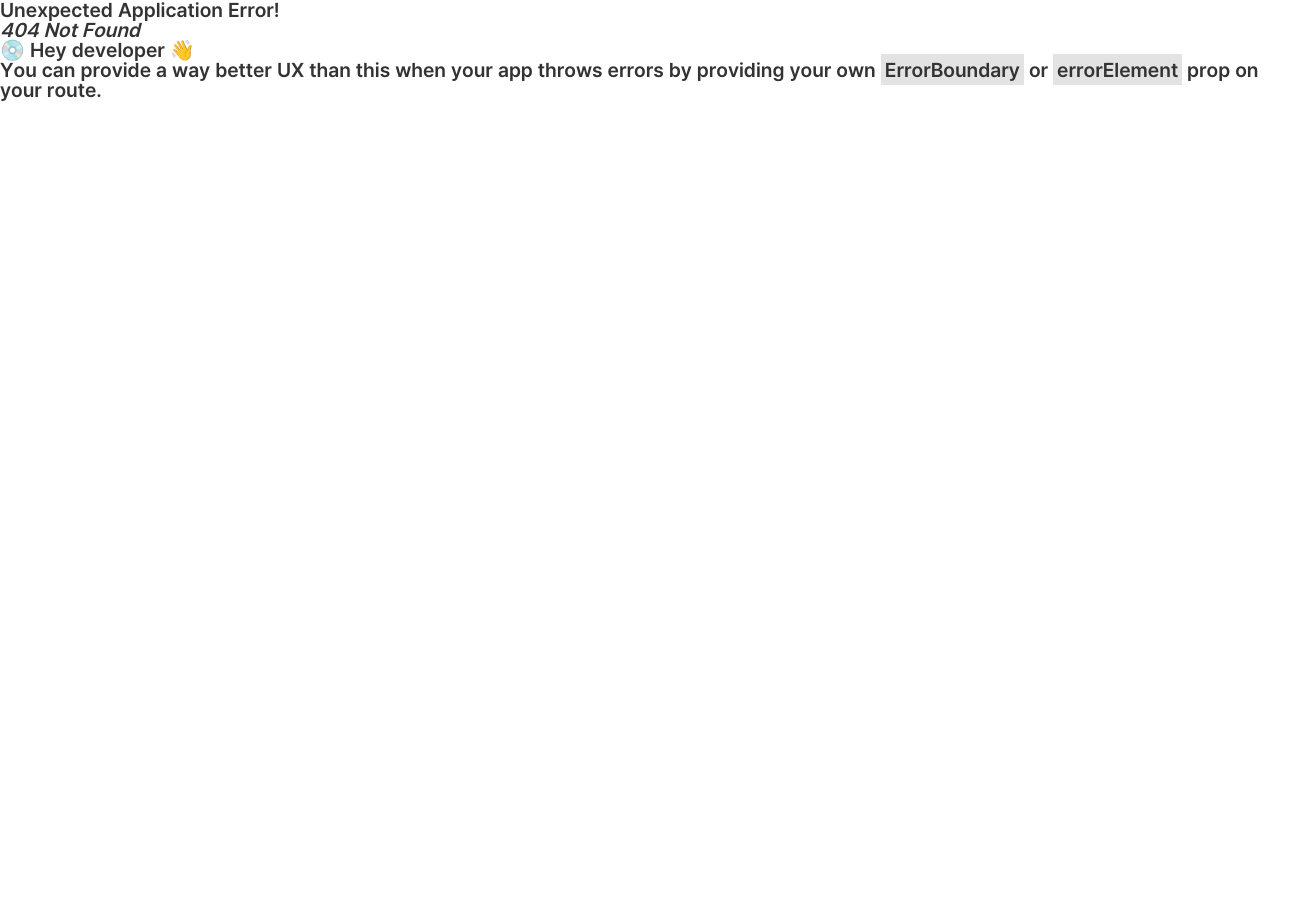
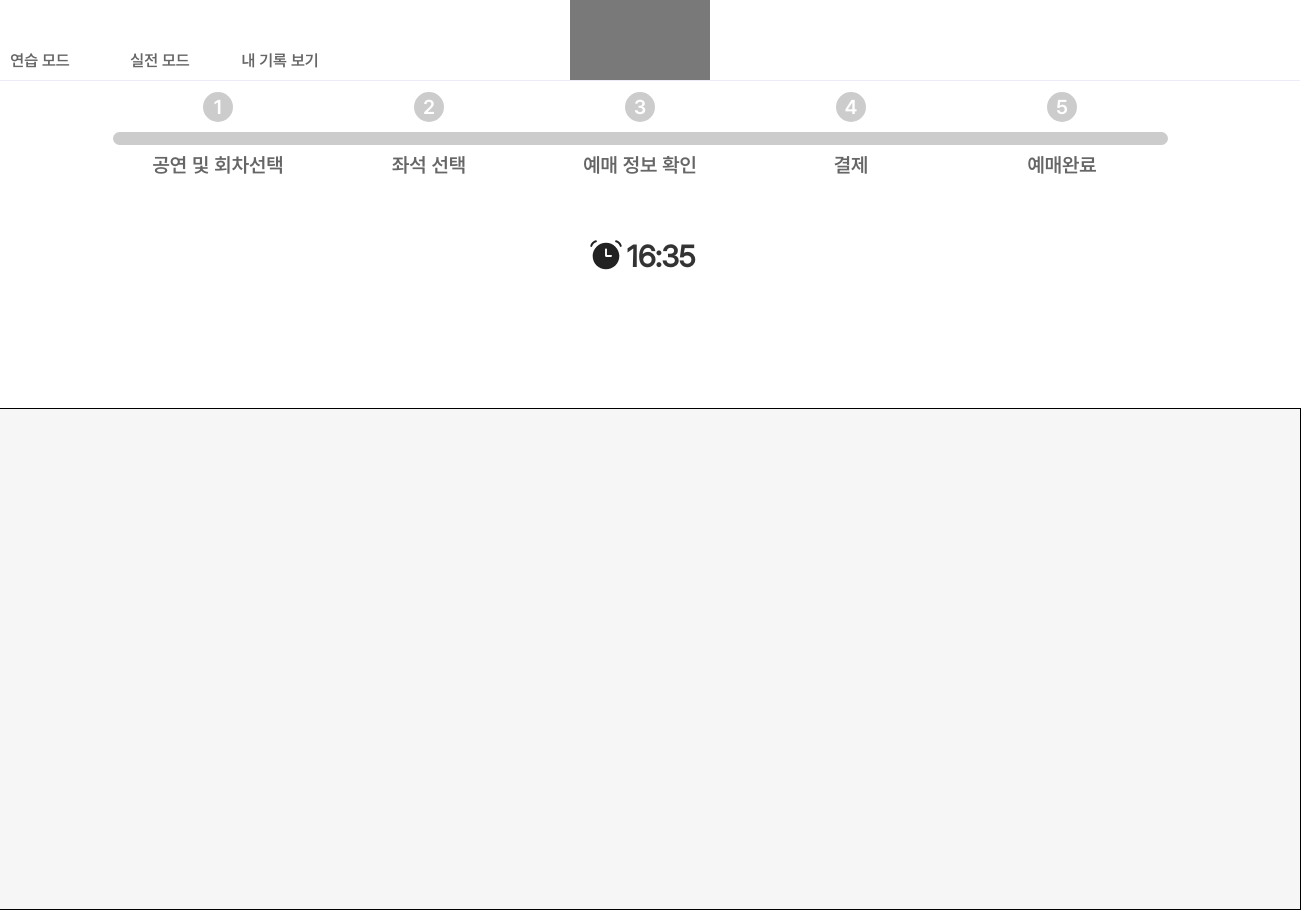
Before and after one commit to Easy-Ti-cket/easy-ticket, a React (Vite) app: page /progress in a window 1280 px wide. Before the commit this address had no page. Shown: the whole page, 1301 px wide, since content can reach past the window. Before the commit the page ends 800 px from the top, so only its background shows below. Built offline with nearby package versions, Linux system fonts and the light colour scheme.

Commit message:
Test: 중첩라우팅 test

```diff
--- a/src/components/poster/Poster.jsx
+++ b/src/components/poster/Poster.jsx
@@ -14,6 +14,7 @@ const PosterImage = styled.img`
 const Poster = ({ id }) => {
   const [posters] = useAtom(postersAtom);
   const poster = posters[id]; // 배열 인덱스로 접근 (id = array index)
+  console.log(poster.src);
   return <PosterImage src={poster.src} alt={poster.title_ko} />;
 };
 
--- a/src/components/poster/PosterList.jsx
+++ b/src/components/poster/PosterList.jsx
@@ -42,7 +42,7 @@ const PosterTime = styled.div`
 // 포스터 전체를 담는 컨테이너
 const PosterListContainer = styled.div`
   width: 1320px;
-  height: 620px;
+  // height: 620px;
   display: flex;
   gap: 50px;
   justify-content: center;
@@ -83,7 +83,7 @@ const PosterInfo = styled.div`
 
 const PosterList = ({ onPosterClick }) => {
   const [posters] = useAtom(postersAtom);
-
+  console.log(posters);
   return (
     <PosterListContainer>
       {posters.map((poster, index) => (
--- a/src/pages/ProgressContents.jsx
+++ b/src/pages/ProgressContents.jsx
@@ -1,6 +1,7 @@
 import styled from "styled-components";
 import ProgressBar from "../components/ProgressBar";
 import Timer from "../components/timer/Timer";
+import { Outlet } from "react-router-dom";
 //ProgressBar+ContentsBox Container
 const ProgressContentsContainer = styled.div`
   display: flex;
@@ -33,7 +34,7 @@ const ContentsBox = styled.div`
 
 /*난이도별 contents를 children으로 받아서 ProgressBar와 함께 렌더링
 Outlet으로 대체 예정*/
-const ProgressContents = ({ text, children }) => {
+const ProgressContents = ({ text }) => {
   return (
     <ProgressContentsContainer>
       <ProgressBarBox>
@@ -41,7 +42,9 @@ const ProgressContents = ({ text, children }) => {
       </ProgressBarBox>
       <Timer type={"minute"} second={1000}></Timer>
       <TextBox>{text}</TextBox>
-      <ContentsBox>{children}</ContentsBox>
+      <ContentsBox>
+        <Outlet></Outlet>
+      </ContentsBox>
     </ProgressContentsContainer>
   );
 };
```
Also changed, not shown: src/routes.jsx (+7 -0 lines).
